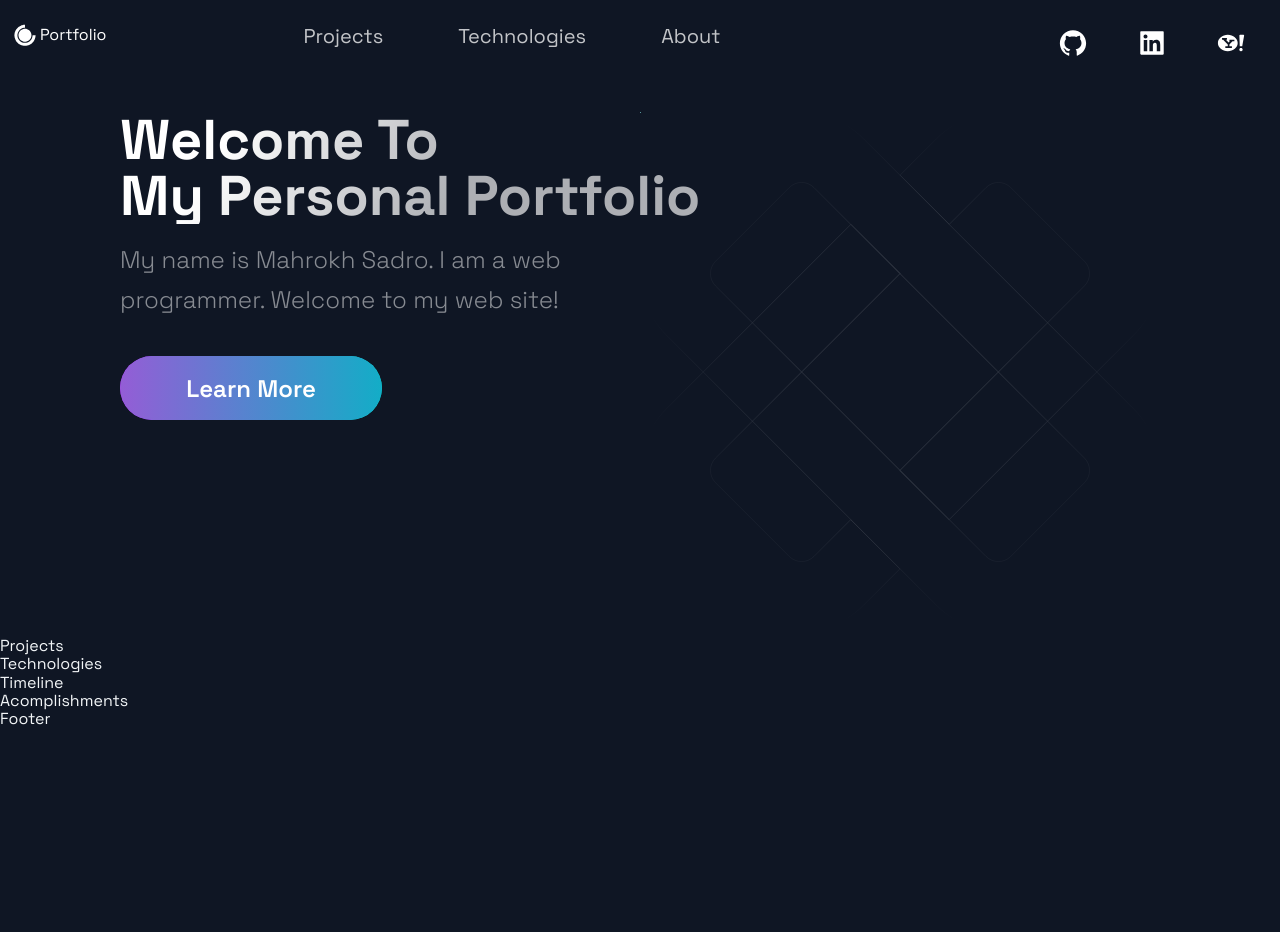
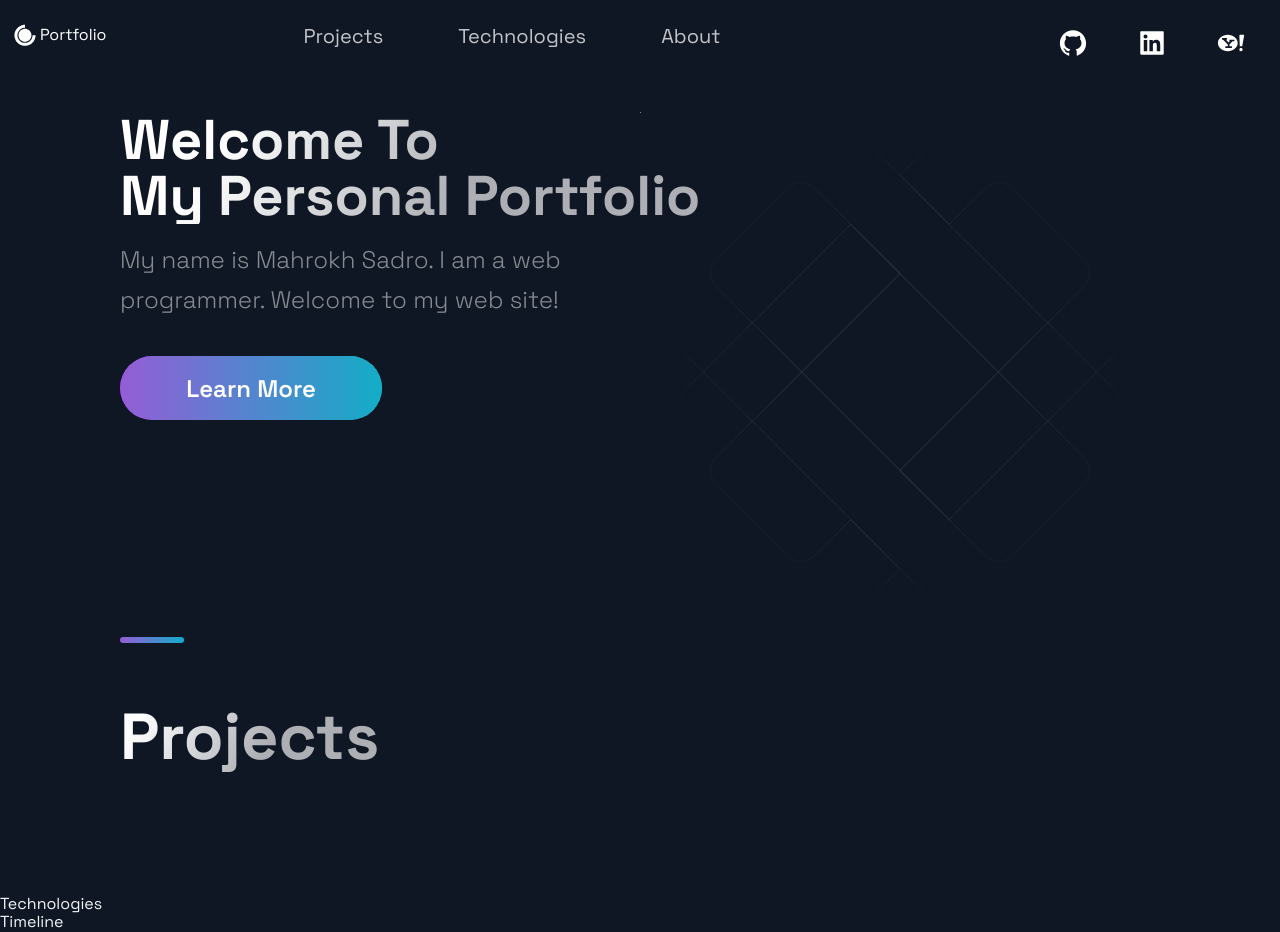
Before and after one commit to mahrokh-sadro/My-Portfolio-Website, a Next.js app: page / in a window 1280 px wide. Shown: the top 932 px of the page. Before the commit the page ends 800 px from the top, so only its background shows below. Built offline with nearby package versions, Linux system fonts and the light colour scheme.

Commit message:
working on Projects

```diff
--- a/src/components/Projects/Projects.js
+++ b/src/components/Projects/Projects.js
@@ -5,9 +5,18 @@ import { Section, SectionDivider, SectionTitle } from '../../styles/GlobalCompon
 import { projects } from '../../constants/constants';
 
 const Projects = () => (
-  <div>
-    Projects
-  </div>
+  <Section nopadding id="projects">
+    <SectionDivider />
+    <SectionTitle main>Projects</SectionTitle>
+    <GridContainer>
+      {projects.map(project => (
+       <BlogCard key={project.id}>
+
+       </BlogCard>
+
+      ))}
+    </GridContainer>
+  </Section>
 );
 
 export default Projects;
```
